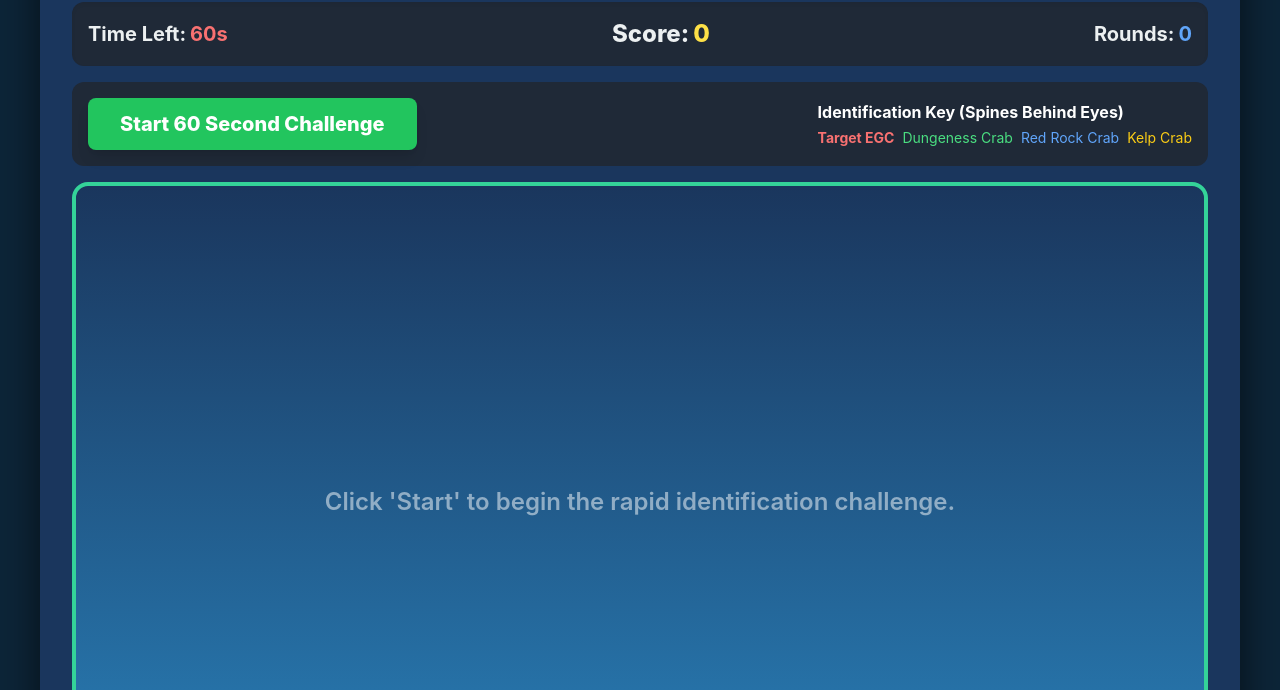
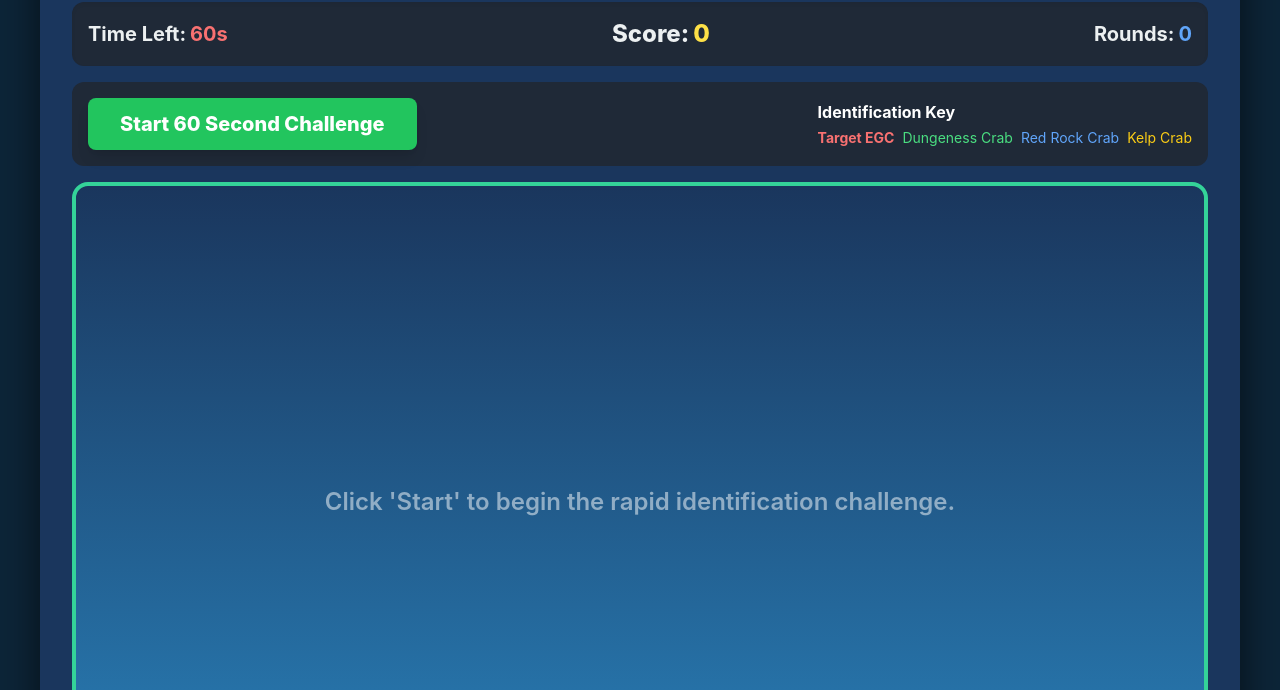
Before and after one commit to cubitum-eamus/European-Green-Crab-ID-Game, a plain HTML site: page index.html in a window 1280 px wide. Shown: the part 110-800 px from the top of the page. Drawn offline with nearby package versions, Linux system fonts and the light colour scheme.

Commit message:
Update index.html

```diff
--- a/index.html
+++ b/index.html
@@ -43,7 +43,7 @@
 
       <!-- Identification Key / Rules -->
       <div class="text-center md:text-left text-sm md:text-base">
-        <h3 class="text-base font-bold text-white mb-1">Identification Key (Spines Behind Eyes)</h3>
+        <h3 class="text-base font-bold text-white mb-1">Identification Key</h3>
         <div class="flex flex-wrap justify-center md:justify-end gap-2 text-xs md:text-sm">
           <span class="text-red-400 font-bold">Target EGC</span>
           <span class="text-green-400">Dungeness Crab</span>
```
